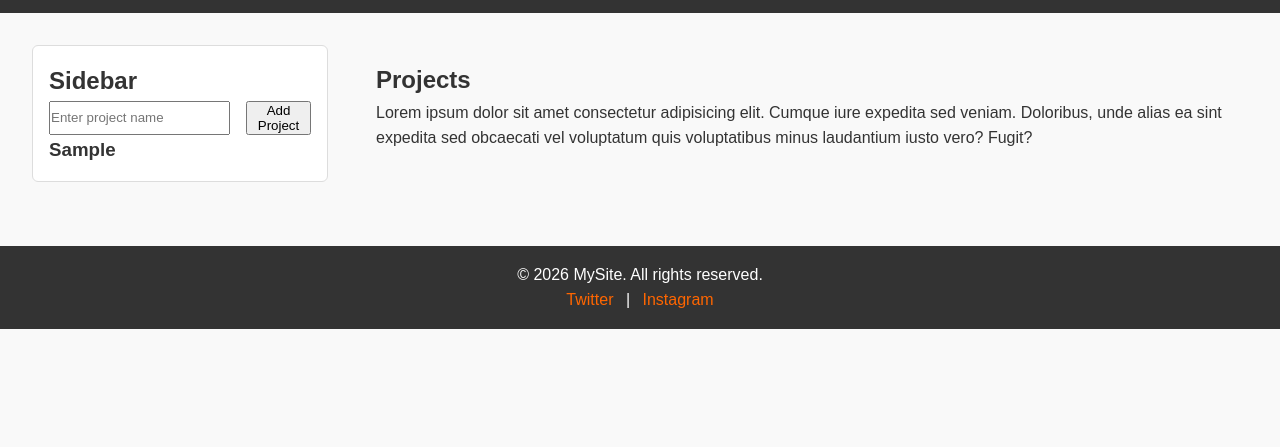
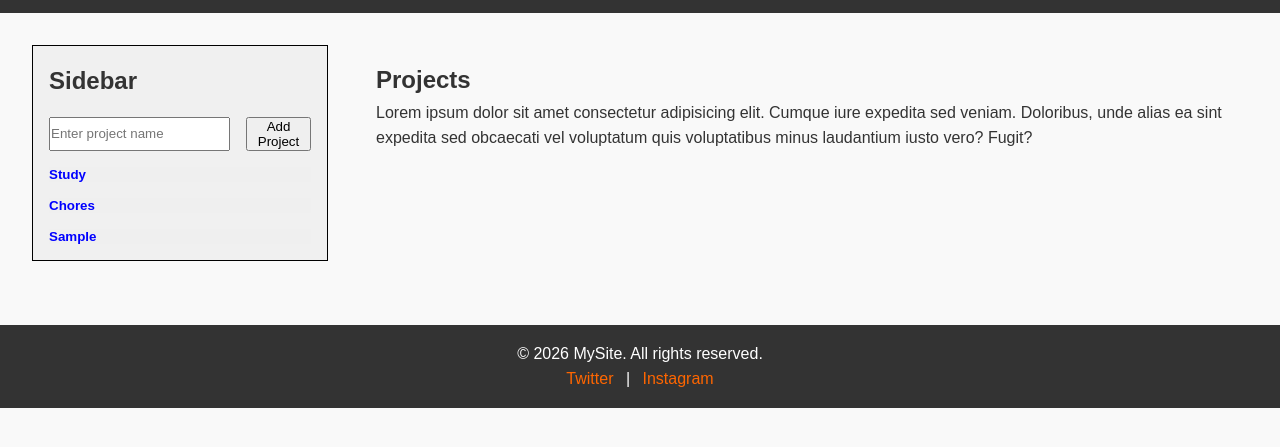
Before and after one commit to wolfSkullCave/todo-list, a website built with webpack: page public/index.html in a window 1280 px wide. Both pictures are taken after typing "Sample" into the empty fields and a click on the button "Add Project". Shown: the part 57-504 px from the top of the page. Built offline with nearby package versions, Linux system fonts and the light colour scheme.

Commit message:
Reworked dom.js
Improved some of the methods and removed any redundancies caused by the
improvements.

```diff
--- a/public/index.html
+++ b/public/index.html
@@ -20,7 +20,7 @@
 
     <main>
       <div class="grid-layout">
-        <aside>
+        <div class="sidebar">
           <h2>Sidebar</h2>
 
           <div class="inputGroup">
@@ -31,9 +31,10 @@
             />
             <button id="addProjectBtn">Add Project</button>
           </div>
-          <div id="projectsDiv"></div>
-        </aside>
-
+          <div id="projectsDiv">
+            <ul id="projectsUl"></ul>
+          </div>
+        </div>
         <section>
           <h2>Projects</h2>
           <p>
--- a/src/dom.js
+++ b/src/dom.js
@@ -1,48 +1,45 @@
-import { project } from "./project";
+import { createProject } from "./project";
 
-const projects = [];
+export class Dom {
+  constructor(projectsList = []) {
+    this.projectsList = projectsList;
 
-const input = document.getElementById("projectNameInput");
-const btn = document.getElementById("addProjectBtn");
-const projectsDiv = document.getElementById("projectsDiv");
+    this.projectsDiv = document.getElementById("projectsDiv");
+    this.projectsUl = document.getElementById("projectsUl");
 
-function renderProjects() {
-  projectsDiv.innerHTML = "";
+    this.newProjectsInput = document.getElementById("projectNameInput");
+    this.newProjectBtn = document.getElementById("addProjectBtn");
 
-  // render projects from array
-  projects.forEach((p) => {
-    const h3 = document.createElement("h3");
-    h3.textContent = p.name;
-    projectsDiv.appendChild(h3);
+    this.newProjectBtn.addEventListener("click", () => {
+      if (!this.newProjectsInput.value.trim()) return;
+      this.addProject(this.newProjectsInput.value);
+      this.newProjectsInput.value = "";
+    });
+  }
 
-    // render tasks from array
-    const ul = document.createElement("ul");
-    p.tasks.forEach((t) => {
-      const li = document.createElement("li");
+  renderProjects() {
+    this.projectsDiv.innerHTML = "";
 
-      li.textContent = t.name;
-      ul.appendChild(li);
+    // render projects from array
+    this.projectsList.forEach((p) => {
+      const button = document.createElement("button");
+      button.textContent = p.name;
+      button.id = this.getIndex(p.name, this.projectsList);
+
+      this.projectsDiv.appendChild(button);
     });
+  }
 
-    projectsDiv.appendChild(ul);
-  });
+  addProject(newProject) {
+    this.projectsList.push(createProject(newProject)); // add newProject to projectsList array
+    this.renderProjects();
+  }
+
+  getIndex(name, arr) {
+    return arr.findIndex((i) => i.name === name);
+  }
+
+  listProjects() {
+    console.log(this.projectsList);
+  }
 }
-
-function addProject(name) {
-  if (!name.trim()) return;
-  const newProject = project(name);
-  projects.push(newProject);
-  renderProjects();
-}
-
-export function dom() {
-  btn.addEventListener("click", () => {
-    addProject(input.value);
-    input.value = "";
-  });
-}
-
-// test function for debugging
-function test(input) {
-  console.log(input);
-}
--- a/src/index.js
+++ b/src/index.js
@@ -1,18 +1,8 @@
 import "./styles.css";
-import { project } from "./project.js";
-import { dom } from "./dom.js";
+import { createProject } from "./project.js";
+import { Dom } from "./dom.js";
 
-testProjects();
-dom();
-
-function testProjects() {
-  const projects = [];
-  const chores = project("Chores");
-  chores.addTask("clean counter", "clean kitchen counter", "weekly", "normal");
-
-  projects.push(chores);
-  console.log("Test Projects: ");
-  projects.forEach((p) => console.log(p.name));
-  // chores.renderProjects();
-  // chores.renderTasks();
-}
+const dom = new Dom();
+dom.renderProjects();
+dom.addProject("Study");
+dom.addProject("Chores");
--- a/src/project.js
+++ b/src/project.js
@@ -1,12 +1,12 @@
-import { task } from "./task";
+import { createTask } from "./task";
 
-export function project(name) {
+export function createProject(name) {
   return {
     name,
     tasks: [],
 
     addTask(name, desc, duDate, priority) {
-      const newTask = task(name, desc, duDate, priority);
+      const newTask = createTask(name, desc, duDate, priority);
       this.tasks.push(newTask);
     },
   };
--- a/src/styles.css
+++ b/src/styles.css
@@ -102,3 +102,29 @@ footer .socials a:hover {
 section {
   padding: 1rem;
 }
+
+.sidebar {
+  border: 1px solid black;
+  background-color: #f0f0f0;
+  padding: 1rem;
+  display: flex;
+  gap: 1rem;
+  flex-direction: column;
+}
+
+div#projectsDiv {
+  display: flex;
+  flex-direction: column;
+  gap: 1rem;
+}
+
+#projectsDiv button {
+  text-align: left;
+  border: none;
+  color: blue;
+  font-weight: 600;
+}
+
+#projectsDiv button:hover {
+  color: grey;
+}
--- a/src/task.js
+++ b/src/task.js
@@ -1,4 +1,4 @@
-export function task(name, desc, duDate, priority) {
+export function createTask(name, desc, duDate, priority) {
   return {
     name,
     desc,
```
